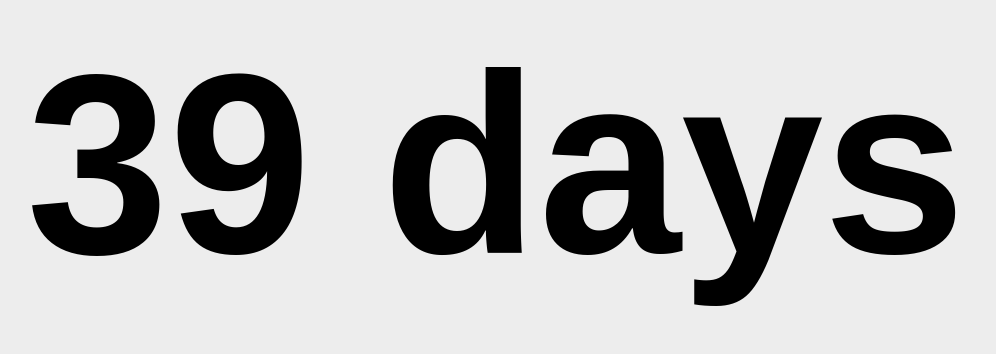
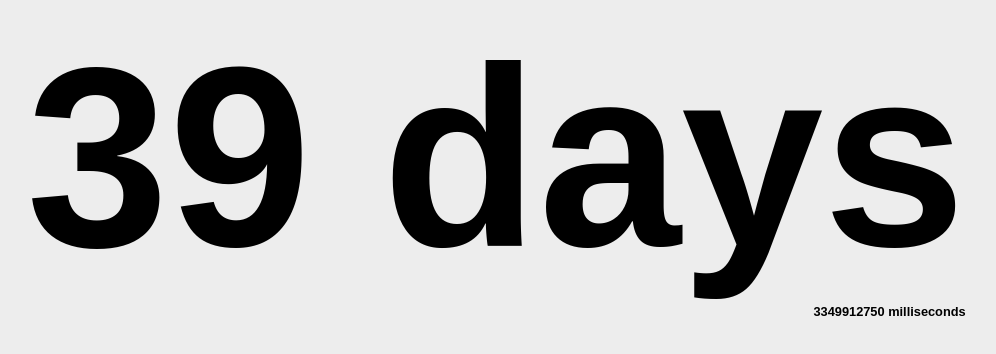
Before and after one commit to wongvincent/countdown, a plain HTML site: page index.html in a window 1280 px wide. Shown: the part 236-590 px from the top of the page, without its empty margins (144-1140 px from the left). Drawn offline with Linux system fonts and the light colour scheme.

Commit message:
Add milliseconds

```diff
--- a/index.html
+++ b/index.html
@@ -6,19 +6,40 @@
     <link rel="stylesheet" type="text/css" href="styles.css">
 </head>
 <body>
-<div id="countdown"></div>
+<div id="countdown">
+    <div id="days"></div>
+    <div id="milliseconds"></div>
+</div>
 </body>
 
 <script>
-    function calculateCountdown() {
+    function setCountdown() {
         // year, month-1, day, hours, minutes, seconds, milliseconds
         var dateOfEvent = new Date(2016, 11, 26, 0, 0, 0, 0);
         var millisecondsRemaining = dateOfEvent - Date.now();
         var millisecondsInADay = 24*60*60*1000;
-        return (millisecondsRemaining < 0) ? 0 : Math.ceil(millisecondsRemaining / millisecondsInADay);
+
+        var daysRemaining = (millisecondsRemaining < 0) ? 0 : Math.ceil(millisecondsRemaining / millisecondsInADay);
+        if (daysRemaining === 1) {
+            document.getElementById("days").innerHTML = daysRemaining + " day";
+        } else {
+            document.getElementById("days").innerHTML = daysRemaining + " days";
+        }
+
+        if (millisecondsRemaining < 0) {
+            document.getElementById("milliseconds").innerHTML = "";
+        } else {
+            var interval = setInterval(function() {
+                document.getElementById('milliseconds').innerHTML = --millisecondsRemaining + " milliseconds";
+                if (seconds_left <= 0)
+                {
+                    document.getElementById('milliseconds').innerHTML = "";
+                    clearInterval(interval);
+                }
+            }, 1);
+        }
     }
 
-
-    document.getElementById("countdown").innerHTML = calculateCountdown() + " days";
+    setCountdown();
 </script>
 </html>
--- a/styles.css
+++ b/styles.css
@@ -3,8 +3,6 @@ body {
 }
 
 #countdown {
-    font-size: 60px;
-    font-size: 20vw;
     font-family: arial, sans-serif;
     font-weight: bold;
 
@@ -15,3 +13,14 @@ body {
     margin-right: -50%;
     transform: translate(-50%, -50%)
 }
+
+#days {
+    font-size: 60px;
+    font-size: 20vw;
+}
+
+#milliseconds {
+    font-size: 20px;
+    font-size: 1vw;
+    text-align: right;
+}
```
